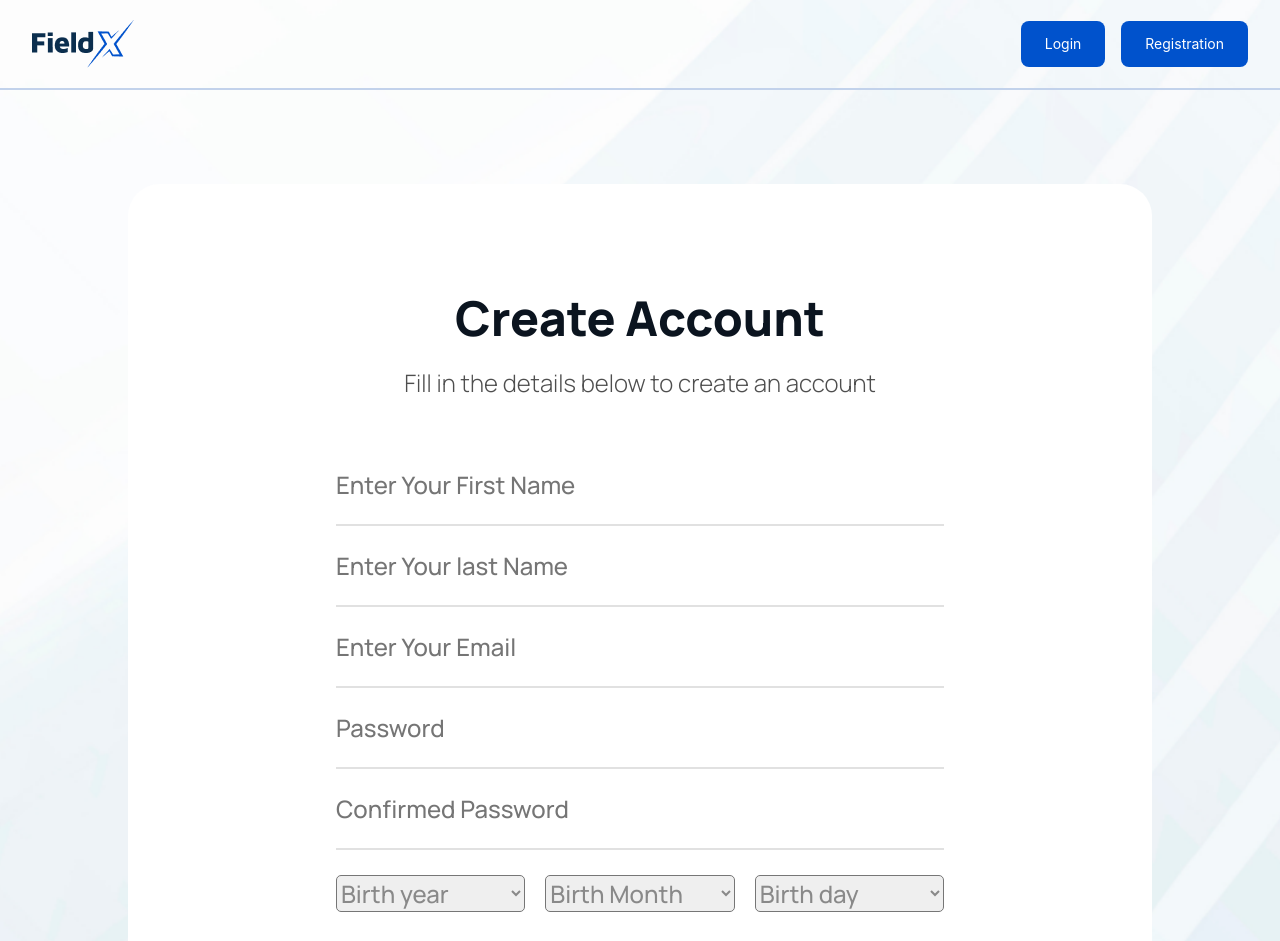
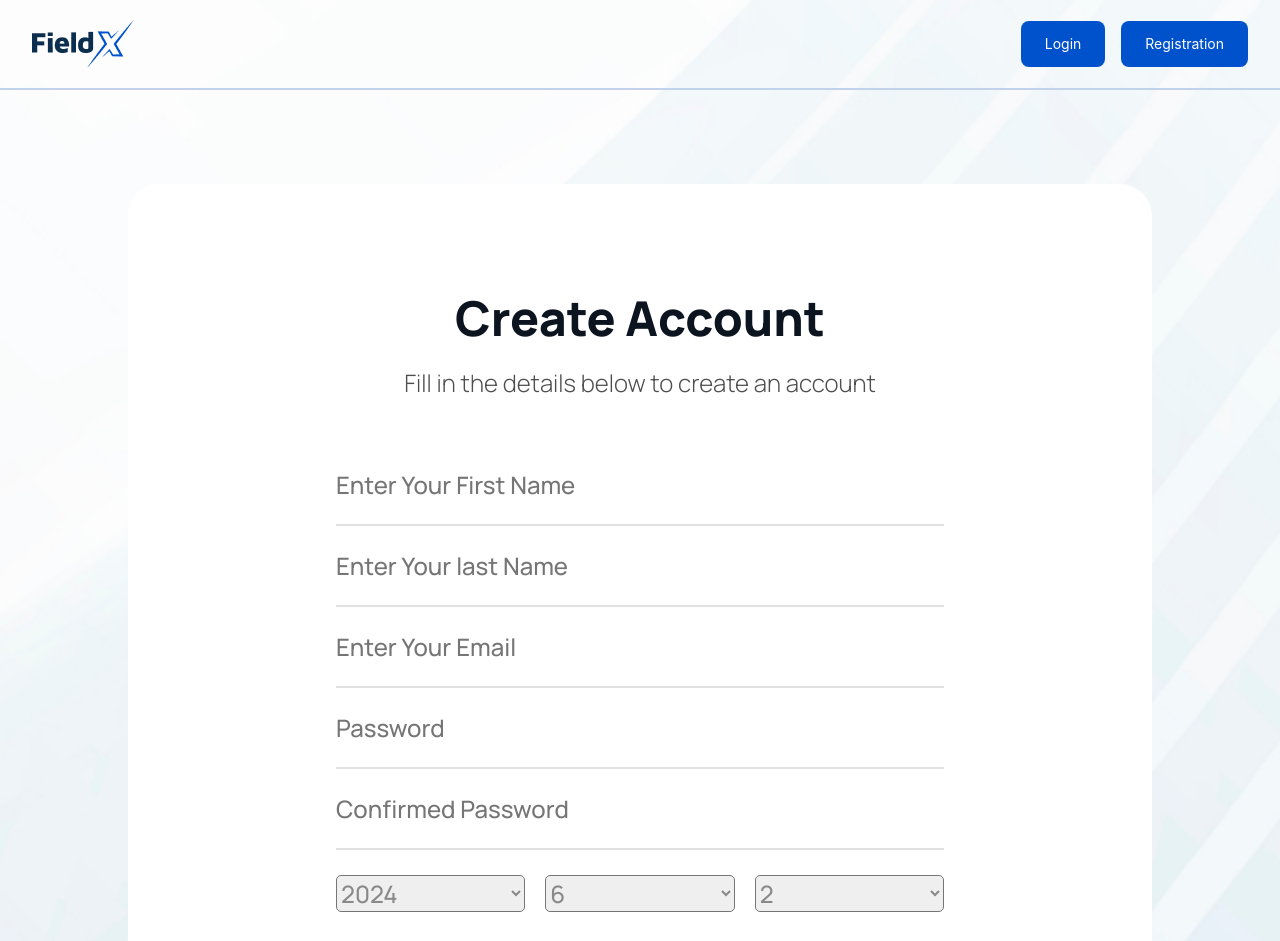
Before and after one commit to mnosumon/crypto-1, a React (Vite) app: page /signUp in a window 1280 px wide. Shown: the top 941 px of the page. Built offline with nearby package versions, Linux system fonts and the light colour scheme.

Commit message:
formik form validation done

```diff
--- a/src/pages/singup/SignUp.jsx
+++ b/src/pages/singup/SignUp.jsx
@@ -1,4 +1,4 @@
-import React from 'react'
+import React, { useState } from 'react'
 import './singUp.css'
 import BannerImg from '../../assets/images/banner.png'
 import { Link } from 'react-router-dom'
@@ -17,24 +17,38 @@ let initialState = {
 }
 
 const SignUp = () => {
+    let [ageValidation, setAgeValidation] = useState("")
     let formik = useFormik({
         initialValues: initialState,
         validationSchema: singUp,
         onSubmit: ()=>{
-            console.log("hello");
+            let currentDate = new Date()
+            let pickedDate = new Date(
+                formik.values.birthYear,
+                formik.values.birthMonth - 1,
+                formik.values.birthDay,
+            )
+            let adult = new Date(1970 + 18, 0, 1)
+            let tooOld = new Date(1970 + 70, 0, 1)
+            if (currentDate - pickedDate < adult) {
+                return setAgeValidation("you are not 18+");
+            }else if (currentDate - pickedDate > tooOld) {
+                return setAgeValidation("you are 70+");
+            }else{
+                return setAgeValidation("");
+            }
         }
     })
+
     let {errors, touched} = formik
 
     let storeYear = new Date().getFullYear()
     let years = Array.from(new Array(105), (val, index) => storeYear - index )
     let months = Array.from(new Array(12), (val, index) => 1 + index)
-    let day = ()=>{
+    let days = ()=>{
         return new Date(formik.values.birthYear, formik.values.birthMonth, 0).getDate()
     }
-    let dates = Array.from(new Array(day()), (val, index) => 1 + index)
-
-console.log(years);
+    let dates = Array.from(new Array(days()), (val, index) => 1 + index)
 
   return (
     <>
@@ -68,15 +82,15 @@ console.log(years);
                             <input onChange={formik.handleChange} onBlur={formik.handleBlur} autoComplete='off' value={formik.values.password} className='registerField' type="password" placeholder='Confirmed Password' name='password'/>
 
                             <div className="birth">
-                                <select className='birthField' name="birthYear" id="role">
+                                <select onChange={formik.handleChange} onBlur={formik.handleBlur} autoComplete='off' value={formik.values.birthYear} name='birthYear' className='birthField'>
                                     <option>Birth year</option>
                                     {
-                                        years.map((item, index) =>(
+                                        years.map((item, index)=>(
                                             <option key={index}>{item}</option>
                                         ))
                                     }
                                 </select>
-                                <select className='birthField' name="birthMonth" id="role">
+                                <select onChange={formik.handleChange} value={formik.values.birthMonth} autoComplete='off' onBlur={formik.handleBlur} className='birthField' name="birthMonth">
                                     <option>Birth Month</option>
                                     {
                                         months.map((item, index) =>(
@@ -84,7 +98,7 @@ console.log(years);
                                         ))
                                     }
                                 </select>
-                                <select className='birthField' name="birthDay" id="role">
+                                <select onChange={formik.handleChange} onBlur={formik.handleBlur} autoComplete='off' value={formik.values.birthDay} className='birthField' name="birthDay">
                                     <option>Birth day</option>
                                     {
                                         dates.map((item, index) =>(
@@ -93,6 +107,9 @@ console.log(years);
                                     }
                                 </select>
                             </div>
+                            {
+                            ageValidation && <p className='errors'>{ageValidation}</p>
+                            }
                             <div className='genderPart'>
                                 <p >Select your gender</p>
                                 <div className="gender">
```
